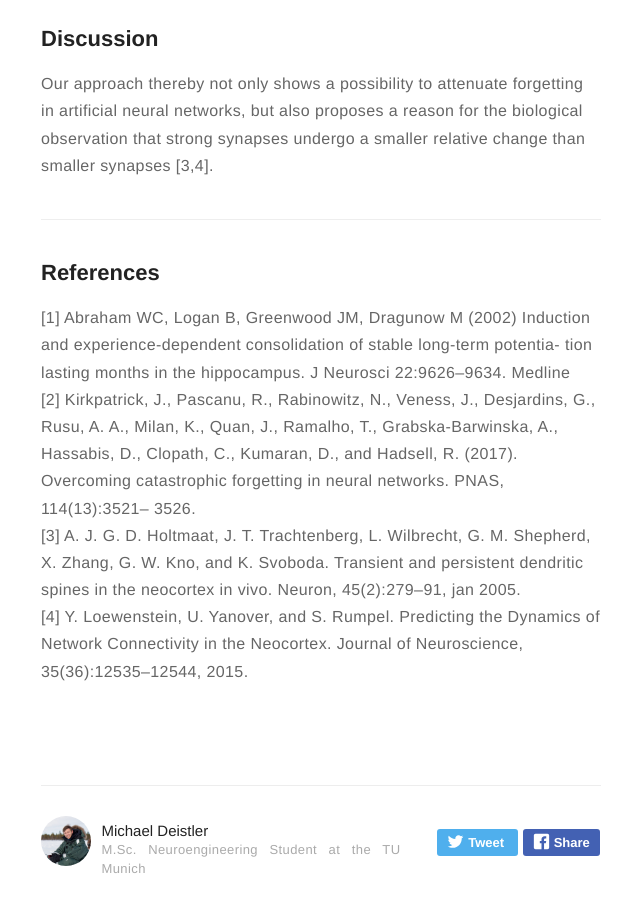
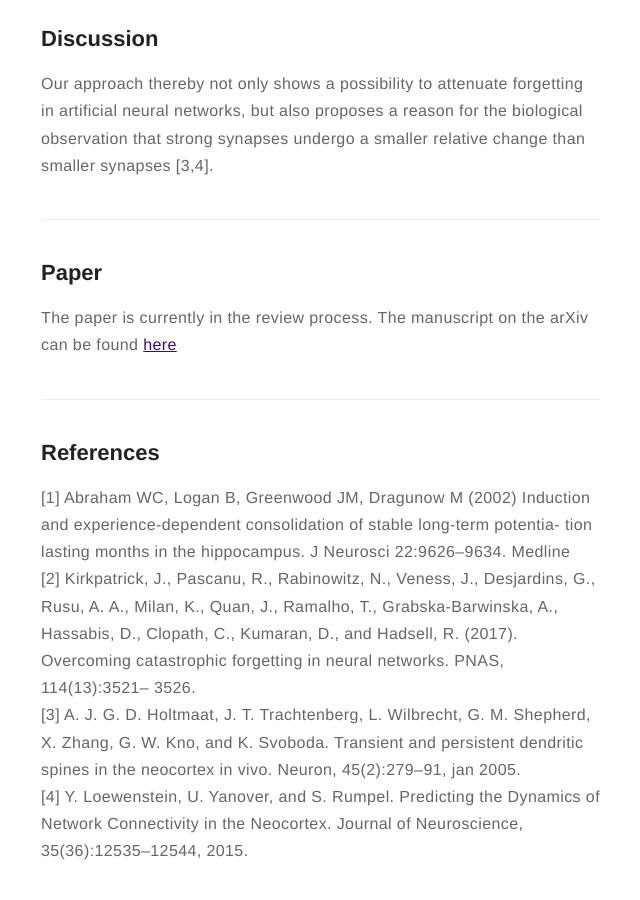
Before and after one commit to michaeldeistler/michaeldeistler.github.io, a Jekyll site: the page built from _posts/2018-04-07-local-learning-rules.markdown, in a window 1280 px wide and 900 px high, scrolled down 1549 px. Shown: the whole window, without its empty margins (319-959 px from the left). Built offline with Jekyll 4.4.1, drawn with Linux system fonts in a browser that asks for light colours; comment, search, counter and statistics services are not loaded.

Commit message:
new layouts for bosts

```diff
--- a/_posts/2018-04-07-local-learning-rules.markdown
+++ b/_posts/2018-04-07-local-learning-rules.markdown
@@ -37,6 +37,12 @@ Our approach thereby not only shows a possibility to attenuate forgetting in art
 
 ---
 
+## Paper
+
+The paper is currently in the review process. The manuscript on the arXiv can be found [here](https://arxiv.org/abs/1807.05097)
+
+---
+
 ## References
 [1] Abraham WC, Logan B, Greenwood JM, Dragunow M (2002) Induction
 and experience-dependent consolidation of stable long-term potentia- tion lasting months in the hippocampus. J Neurosci 22:9626–9634. Medline<br/>
--- a/_posts/2018-09-01-MPI-retreat.markdown
+++ b/_posts/2018-09-01-MPI-retreat.markdown
@@ -18,7 +18,7 @@ During my research project at the Max-Planck-Institute for Brain Research in Jul
 ## Participating groups
 Moritz Helmstaedter (Connectomics)
 Gilles Laurent (Computation in three-layered cerebral cortex)
-Erin Schuman
+Erin Schuman (Synaptic Plasticity)
 Hiroshi Ito (Memory and Navigation Circuits)
 Tatjana Tchumatchenko (Theory of Neural Dynamics)
 Johannes Letzkus (Neocoritical Circuits)
--- a/_posts/2018-09-27-Bernstein-Conf.markdown
+++ b/_posts/2018-09-27-Bernstein-Conf.markdown
@@ -19,13 +19,14 @@ The Bernstein Conference for computational neuroscience 2018 took place in Berli
 
 ## Attended Workshops
 I thereby attended the following two workshops and heard intriguing talks by the following speakers:
-# Learning and recall of sequences
+### Learning and recall of sequences
 * Claudia Clopath: One-shot learning of sequences in hippocampus
 * Wulfram Gerstner: Synfire chains are fast, easy, and costly: the challenge of slow sequences in spiking neural networks
 * Jochen Triesch: Sequence learning in self-organizing recurrent neural networks
 * Daniel Miner: Hey, look over there: the influence of distractors on sequence replay in trained recurrent networks
 * Juliane Herpich: Constraints on the input-dependent self-organization of cell assembly sequences
-# Emergent function in non-random networks.
+
+### Emergent function in non-random networks.
 * Aditya Gilra: Local stable learning of forward and inverse dynamics in spiking neural networks
 * Robert Gütig: Margin learning in spiking neurons
 * Claudia Clopath: Plasticity underlying non-random connectivity in cortical circuits
```
